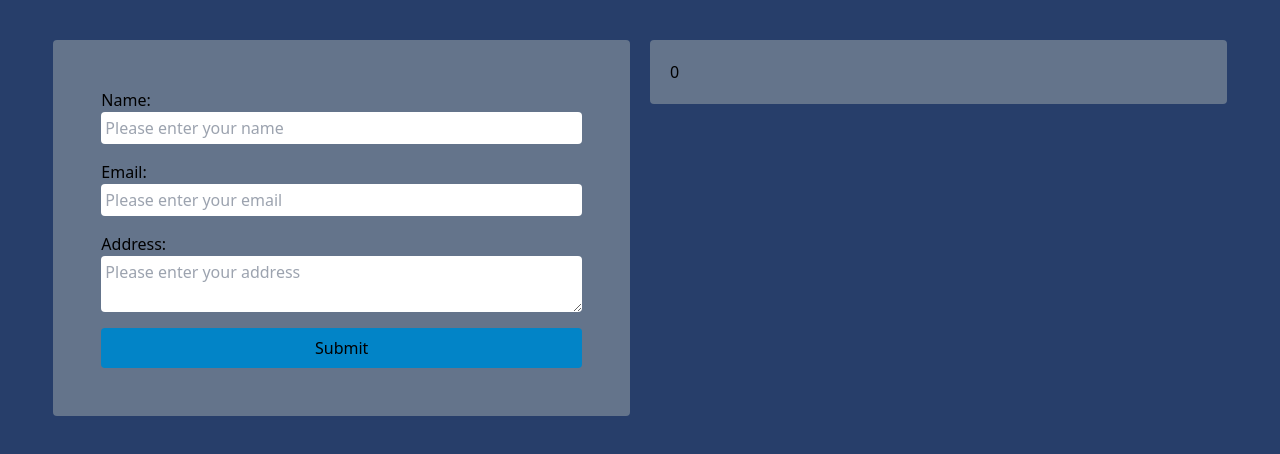
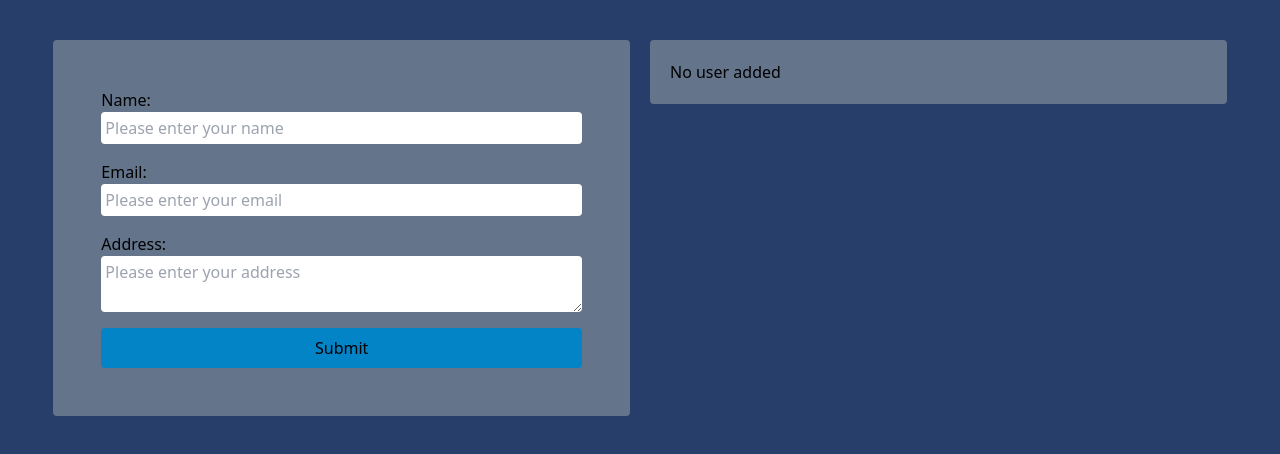
Before and after one commit to JithanRoy/ContactDetails, a React (Create React App) app: page / in a window 1280 px wide. Shown: the top 454 px of the page. Built offline with nearby package versions, Linux system fonts and the light colour scheme.

Commit message:
last update

```diff
--- a/package.json
+++ b/package.json
@@ -10,6 +10,7 @@
     "react": "^18.1.0",
     "react-dom": "^18.1.0",
     "react-icons": "^4.3.1",
+    "react-router-dom": "^6.3.0",
     "react-scripts": "5.0.1",
     "web-vitals": "^2.1.4"
   },
--- /dev/null
+++ b/src/Components/Delete/Delete.js
@@ -0,0 +1,9 @@
+import React from "react";
+
+const Delete = () => {
+    return (
+        <h1>Delete Section</h1>
+    )
+}
+
+export default Delete;
--- /dev/null
+++ b/src/Components/Edit/Edit.js
@@ -0,0 +1,9 @@
+import React from "react";
+
+const Edit = () => {
+    return (
+        <h1>Edit Section</h1>
+    )
+}
+
+export default Edit;
--- a/src/Components/Users/Users.js
+++ b/src/Components/Users/Users.js
@@ -1,14 +1,15 @@
 import React from 'react'
 import { AiOutlineTool, AiFillDelete } from "react-icons/ai";
+import { RiFileEditFill } from "react-icons/ri";
+import { Routes, Router, Link } from 'react-router-dom';
+
 
 const Users = ({contactList}) => {
   return (
     <div>
-     <div className='h-30 w-30 border-gray-400 p-5 bg-slate-500 grid grid-cols-1 md:grid-cols-2 gap-3 rounded m-' >
-     {contactList.length && (
+      <div className='h-30 w-30 border-gray-400 p-5 bg-slate-500 grid grid-cols-1 lg:grid-cols-2 gap-2 rounded m-' >
+        {contactList.length > 0 ? (
           contactList.map((item) => (
-
-
             <div className='flex border-indigo-700 bg-indigo-200 p-5 rounded'>
               <div>
                 <div className='text-lg font-semibold'>
@@ -22,13 +23,15 @@ const Users = ({contactList}) => {
                 <div className='text-sm font-thin' >
                     Address: {item.address}
                 </div>
-
             </div>
-                    <button className=''> <AiOutlineTool/> </button>
-                    <button className=''> <AiFillDelete/> </button>
-
+            <div className='flex flex-col m-2'>
+              <Link className='float-right text-2xl' to={"/Edit"} > <RiFileEditFill/> </Link>
+              <Link className='float-right text-2xl gap-2 pt-1' to={"/Delete"} > <AiFillDelete/> </Link>
+            </div>
           </div>
         ))
+      ):(
+       <div>No user added</div>
       )}
       </div>
     </div>
--- a/src/index.js
+++ b/src/index.js
@@ -3,11 +3,21 @@ import ReactDOM from 'react-dom/client';
 import './input.css';
 import App from './App';
 import reportWebVitals from './reportWebVitals';
+import { BrowserRouter, Route, Routes } from "react-router-dom";
+import Edit from './Components/Edit/Edit';
+import Delete from './Components/Delete/Delete';
 
 const root = ReactDOM.createRoot(document.getElementById('root'));
 root.render(
   <React.StrictMode>
-    <App />
+    <BrowserRouter>
+      <Routes>
+        <Route path='/' element= {<App/>} ></Route>
+        <Route path='/Edit' element = {<Edit/>} > </Route>
+        <Route path='/Delete' element = {<Delete/>} ></Route>
+      </Routes>
+
+    </BrowserRouter>
   </React.StrictMode>
 );
 
```
Also changed, not shown: src/Components/Pages/index.js (+7 -5 lines), 1 other file (tests, documents, lock files or other folders). Lines whose indentation alone changed are shown as unchanged.
